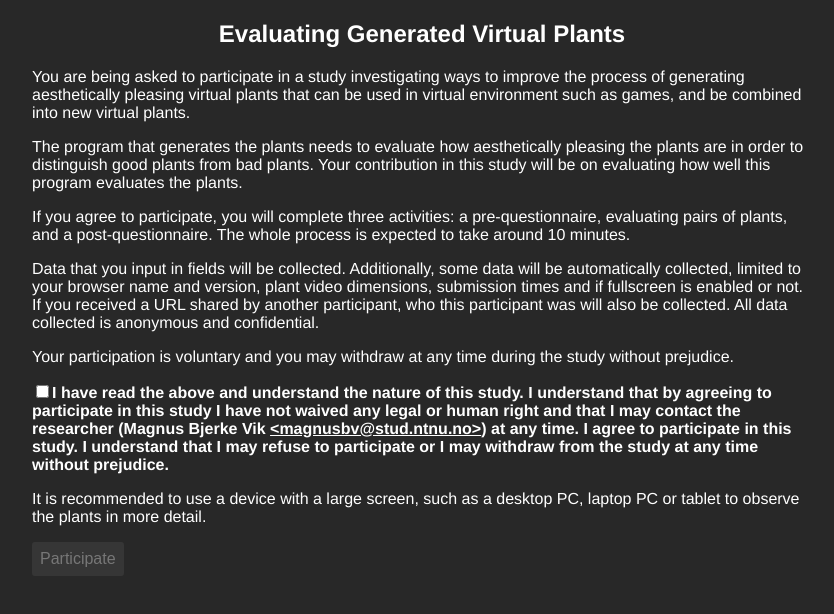
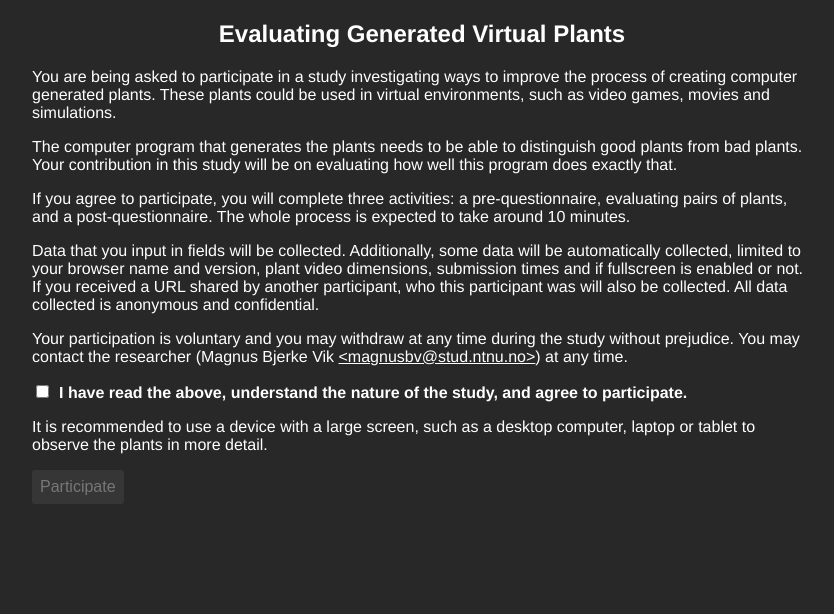
Before and after one commit to Gachapen/lsys-pairwise, a Vue app in the folder front/: page /#/ in a window 1280 px wide. Shown: the top 614 px of the page, without its empty margins (218-1052 px from the left). Built offline with nearby package versions, Linux system fonts and the light colour scheme.

Commit message:
[front] Rephrase consent to be simpler and easier to read

```diff
--- a/front/src/components/Consent.vue
+++ b/front/src/components/Consent.vue
@@ -3,10 +3,11 @@
     section.consent
       h2 Evaluating Generated Virtual Plants
       p.
-        You are being asked to participate in a study investigating ways to improve the process of generating aesthetically pleasing virtual plants that can be used in virtual environment such as games, and be combined into new virtual plants.
+        You are being asked to participate in a study investigating ways to improve the process of creating computer generated plants.
+        These plants could be used in virtual environments, such as video games, movies and simulations.
       p.
-        The program that generates the plants needs to evaluate how aesthetically pleasing the plants are in order to distinguish good plants from bad plants.
-        Your contribution in this study will be on evaluating how well this program evaluates the plants.
+        The computer program that generates the plants needs to be able to distinguish good plants from bad plants.
+        Your contribution in this study will be on evaluating how well this program does exactly that.
       p.
         If you agree to participate, you will complete three activities: a pre-questionnaire, evaluating pairs of plants, and a post-questionnaire.
         The whole process is expected to take around 10 minutes.
@@ -17,17 +18,13 @@
         All data collected is anonymous and confidential.
       p.
         Your participation is voluntary and you may withdraw at any time during the study without prejudice.
+        You may contact the researcher (Magnus Bjerke Vik #[a(href='mailto:magnusbv@stud.ntnu.no') &lt;magnusbv@stud.ntnu.no&gt;]) at any time.
+      p
+        input(type='checkbox' id='agree' v-model='agree' style='margin-right: 10px')
+        label(for='agree')
+          b I have read the above, understand the nature of the study, and agree to participate.
       p.
-      p
-        input(type='checkbox' id='agree' v-model='agree')
-        label(for='agree')
-          b.
-            I have read the above and understand the nature of this study.
-            I understand that by agreeing to participate in this study I have not waived any legal or human right and that I may contact the researcher (Magnus Bjerke Vik #[a(href='mailto:magnusbv@stud.ntnu.no') &lt;magnusbv@stud.ntnu.no&gt;]) at any time.
-            I agree to participate in this study.
-            I understand that I may refuse to participate or I may withdraw from the study at any time without prejudice.
-      p.
-        It is recommended to use a device with a large screen, such as a desktop PC, laptop PC or tablet to observe the plants in more detail.
+        It is recommended to use a device with a large screen, such as a desktop computer, laptop or tablet to observe the plants in more detail.
       p
         button(:disabled='!agree' @click='$router.push({ path: "register", query: $router.currentRoute.query })') Participate
 </template>
```
